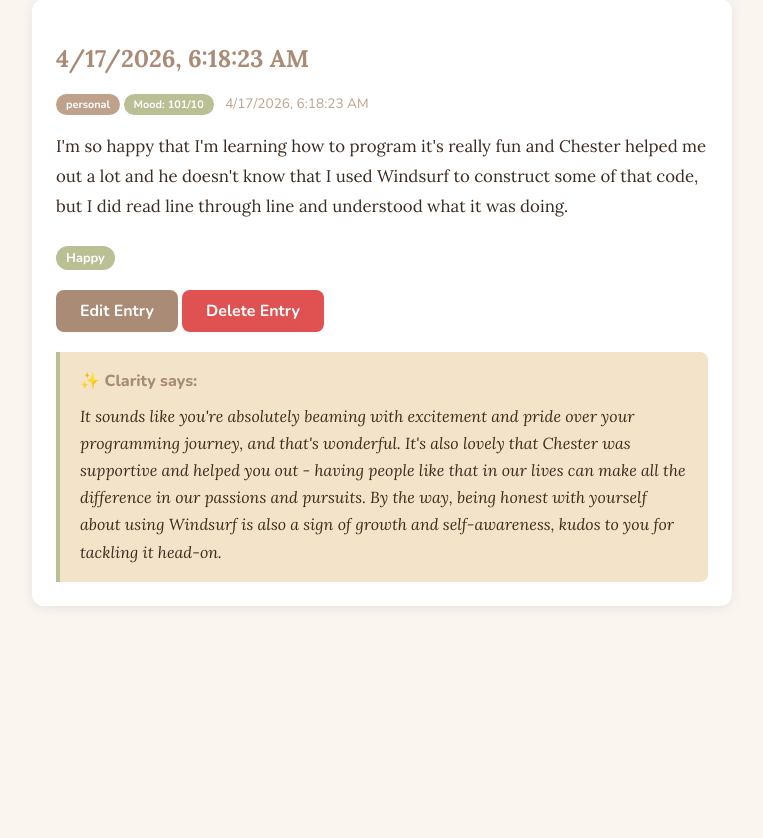
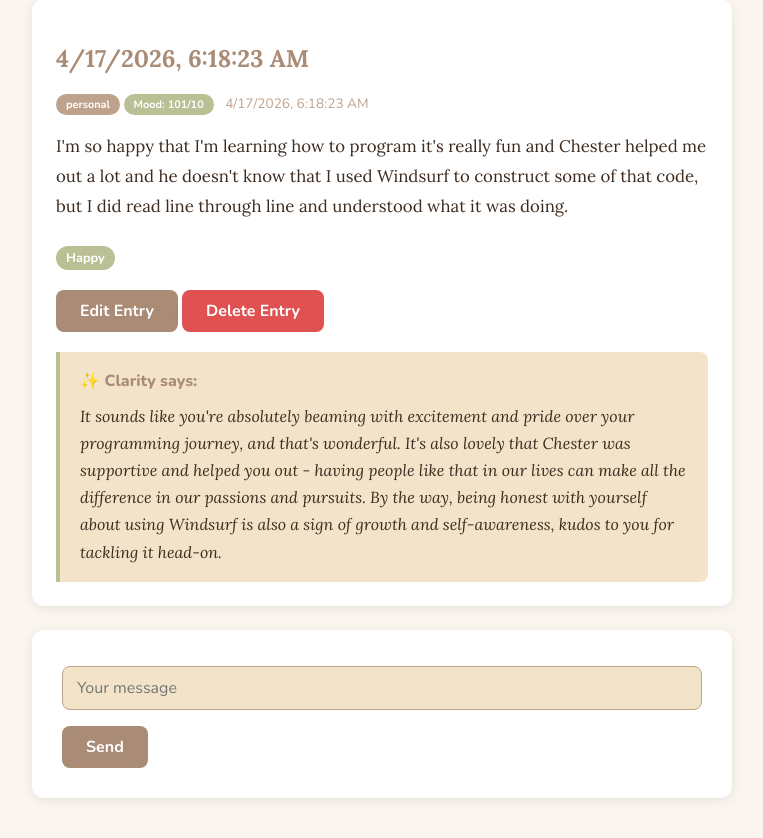
Before and after one commit to Chriswasian/clarity, a Flask app: page /entry/2 in a window 1280 px wide. Shown: the part 91-929 px from the top of the page, without its empty margins (258-1021 px from the left). Before the commit the page ends 697 px from the top, so only its background shows below. Run offline with Flask 3, Linux system fonts and the light colour scheme; a user stored in the database is signed in.

Commit message:
Add entry follow-up chat feature

```diff
--- a/app.py
+++ b/app.py
@@ -33,6 +33,13 @@ class Entry(db.Model):
                 mood = db.Column(db.Integer, nullable=True)
                 created_at = db.Column(db.DateTime, default=datetime.utcnow)
                 user_id = db.Column(db.Integer, db.ForeignKey('user.id'), nullable=False)
+
+class Message(db.Model):
+                id = db.Column(db.Integer, primary_key=True)
+                role = db.Column(db.String(10), nullable=False)
+                content = db.Column(db.Text, nullable=False)
+                entry_id = db.Column(db.Integer, db.ForeignKey('entry.id'), nullable=False)
+                created_at = db.Column(db.DateTime, default=datetime.utcnow)
 
 @login_manager.user_loader
 def load_user(user_id):
@@ -108,7 +115,8 @@ def entry(id):
        entry = Entry.query.get_or_404(id)
        user_id = entry.user_id
        if user_id == current_user.id:
-              return render_template('entry.html', entry=entry)
+              messages = Message.query.filter_by(entry_id=id).order_by(Message.created_at).all()
+              return render_template('entry.html', entry=entry, messages=messages)
        else:
               flash('You do not have permission to view this entry')
               return redirect(url_for('dashboard'))
@@ -150,7 +158,35 @@ def search():
        entries = Entry.query.filter_by(user_id=current_user.id).filter(Entry.tags.contains(q)).all()
        return render_template('search.html', entries=entries, q=q)
 
+@app.route('/entry/<int:id>/chat', methods=['POST'])
+@login_required
+def entry_chat(id):
+        entry = Entry.query.get_or_404(id)
+        if entry.user_id != current_user.id:
+            return redirect(url_for('dashboard'))
 
+        user_message = request.form.get('message')
+
+        # Load previous messages for this entry
+        history = Message.query.filter_by(entry_id=id).order_by(Message.created_at).all()
+
+        # Build conversation for Groq
+        messages = [{"role": "system", "content": f"You are Clarity, a warm journaling companion. The user's original entry was: '{entry.content}'"}]
+        for msg in history:
+            messages.append({"role": msg.role, "content": msg.content})
+        messages.append({"role": "user", "content": user_message})
+
+        # Get Groq response
+        groq_client = Groq(api_key=os.getenv("GROQ_API_KEY"))
+        chat = groq_client.chat.completions.create(model="llama-3.1-8b-instant", messages=messages)
+        ai_reply = chat.choices[0].message.content
+
+        # Save both messages to DB
+        db.session.add(Message(role="user", content=user_message, entry_id=id))
+        db.session.add(Message(role="assistant", content=ai_reply, entry_id=id))
+        db.session.commit()
+
+        return redirect(url_for('entry', id=id))
 
 if __name__ == '__main__':
     with app.app_context():
--- a/templates/entry.html
+++ b/templates/entry.html
@@ -23,4 +23,13 @@
     </form>
     <div class="ai-response">{{ entry.ai }}</div>
 </div>
+<div class="messages">
+    {% for msg in messages %}
+    <div class="message {{ msg.role }}">{{ msg.content }}</div>
+    {% endfor %}
+    <form method="POST" action="{{ url_for('entry_chat', id=entry.id) }}">
+        <input type="text" name="message" placeholder="Your message">
+        <button type="submit">Send</button>
+    </form>
+</div>
 {% endblock %}
```
Also changed, not shown: instance/clarity.db.
